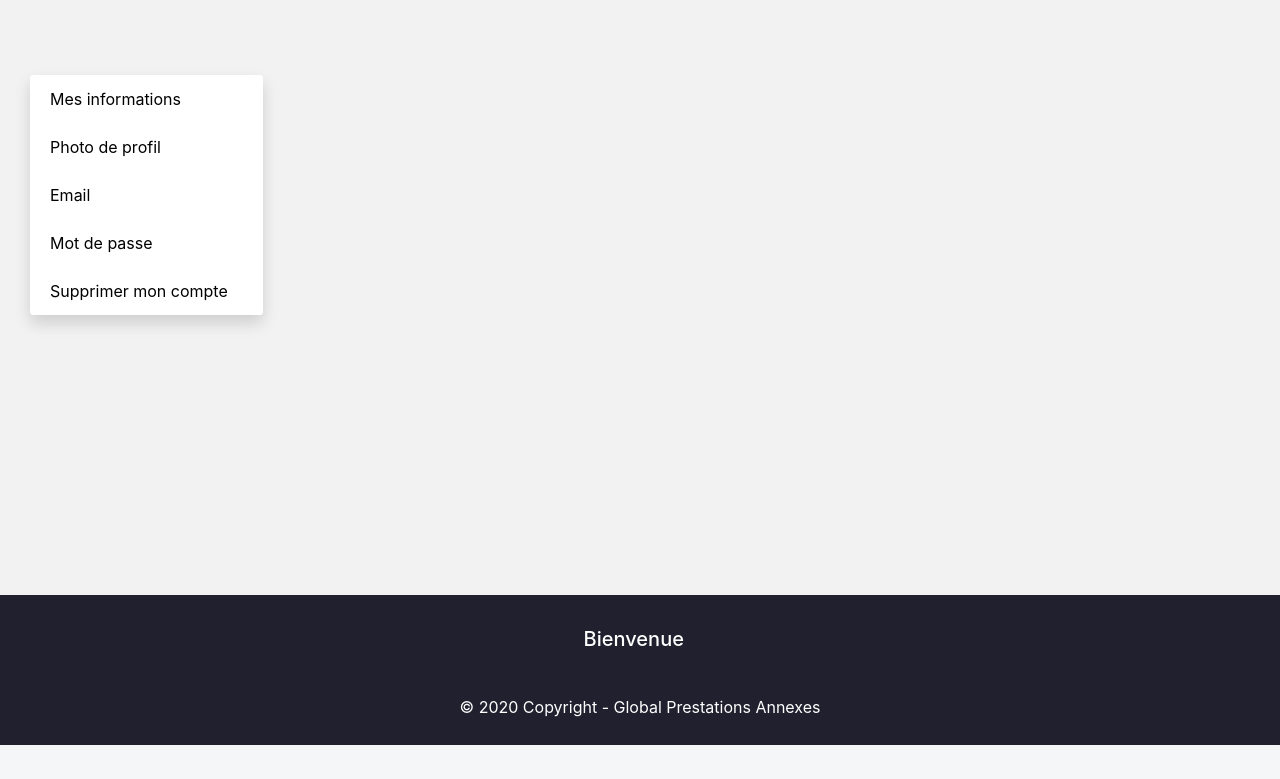
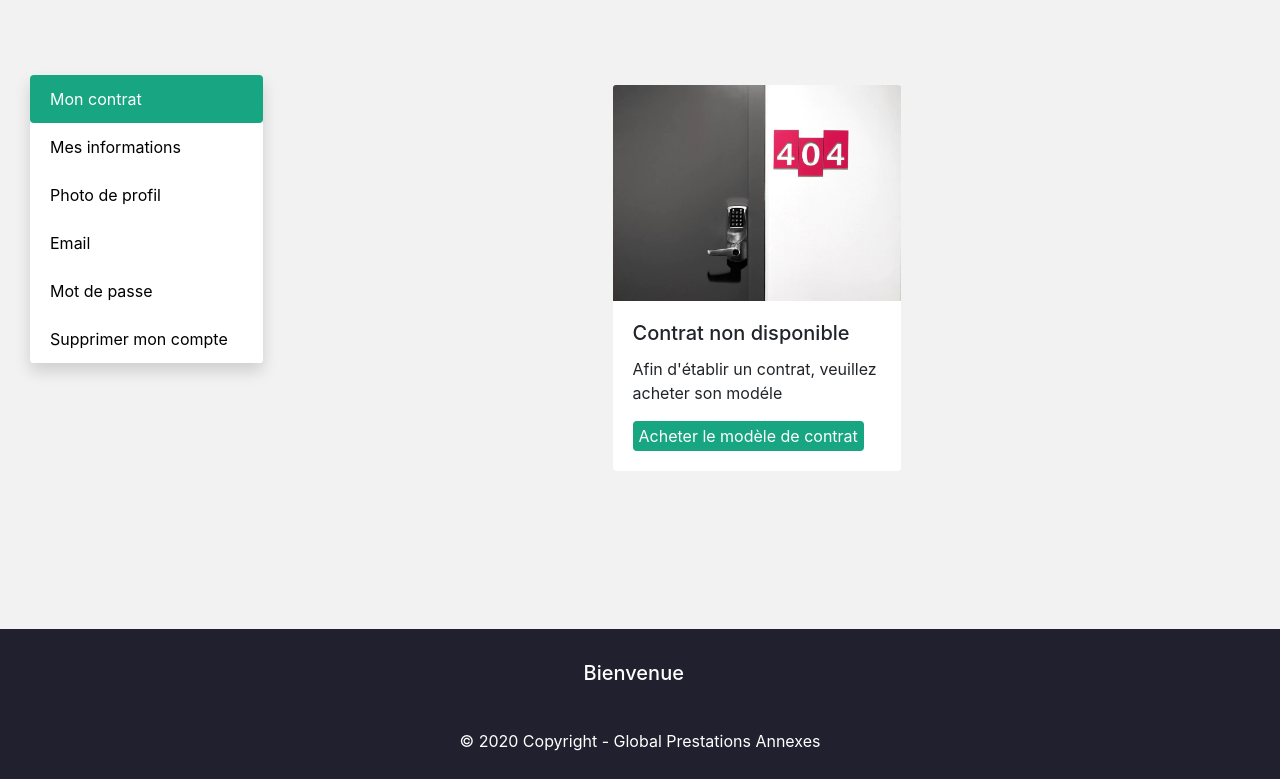
Before and after one commit to adrien-gonzalez/GPA, a PHP site: page /sources/parametre.php?panel=mon_contrat in a window 1280 px wide. Shown: the part 55-834 px from the top of the page. Before the commit the page ends 800 px from the top, so only its background shows below. Run offline with PHP 8.4, Linux system fonts and the light colour scheme; the visitor is signed in with stand-in values (Sample User, id 1); data that the repository does not hold is empty; some libraries are stand-ins or nearby versions.

Commit message:
Ajout d'un contrat (228 euros)

```diff
--- a/css/style.css
+++ b/css/style.css
@@ -1423,15 +1423,18 @@ html, body{
 
 .list_panel {
     width: 18rem;
-    height: 240px;
-}
-
+    height: 288px;
+}
+
+@media (min-width: 550px) {
   .parametre section{
 
     padding: 30px;
     margin-top: 100px;
     display: flex;
     justify-content: space-between;
+    min-width: 550px;
+  }
 }
 
 .parametre .card a{
@@ -1612,3 +1615,8 @@ html, body{
 
   border: none;
 }
+
+.contrat{
+  position: absolute;
+  margin-top: 100px;
+}
--- a/fonctions/update_image.php
+++ b/fonctions/update_image.php
@@ -26,7 +26,7 @@ else
 		$filename=$name.".jpg";
 		$location = "../img/profil/".$filename;
 
-		if($_FILES["file"]["size"] < 30000)
+		if($_FILES["file"]["size"] < 1000000)
 		{
 			move_uploaded_file($_FILES['file']['tmp_name'],$location);
 
--- a/gt-admin/fonctions/fonction_administration.php
+++ b/gt-admin/fonctions/fonction_administration.php
@@ -114,7 +114,6 @@ else if(isset($_POST['id_user'])){
 	$req_user = "SELECT *FROM utilisateurs WHERE id='$id_user'";
 	$execute_req_user = mysqli_query($base, $req_user);
 	$element=mysqli_num_rows($execute_req_user);
-	$email = $_POST['email'];
 
 	if($element > 0)
 	{
--- a/gt-admin/index.php
+++ b/gt-admin/index.php
@@ -537,7 +537,7 @@
 				    	<p class="h6 text-muted" id="nom_prenom"></p>
 				    	<p class="h6 text-muted" id="age"></p>
 				    	<p class="h6 text-muted" id="inscription_date"><p>
-				    	<img id="profil_user" src="">
+				    	<img id="profil_user" src="" width="50px" height="50px">
 				    </div>
 				    <div class="modal-footer">
 				    	<input type="hidden" id="id_user_hidden">
--- a/gt-admin/js/administration.js
+++ b/gt-admin/js/administration.js
@@ -109,7 +109,6 @@ $(document).ready(function (){
         data: {id_user: id_user},
 
             success: function(data){
-                // console.log(data)
 
             var result = JSON.parse(data);
             id = result[0].id
--- a/js/log/inscription.js
+++ b/js/log/inscription.js
@@ -61,7 +61,7 @@ $(function(){
 			{
 				upload = 1
 			}
-			if(upload  == 1 && image_size < 30000)
+			if(upload  == 1 && image_size < 1000000)
 			{
 				$("#label_image").css({"display" : "none"})
 				$("#erreur_format").remove()
@@ -89,7 +89,7 @@ $(function(){
 					$("#label_image").css({"display" : "inherit"})
 					img.addClass('hidden');
 				}
-				else if(image_size > 30000)
+				else if(image_size > 1000000)
 				{
 					$("#label_image").text("Image trop grosse !")
 					$("#image_none").remove()
--- a/js/parametre/parametre.js
+++ b/js/parametre/parametre.js
@@ -249,7 +249,6 @@ $(document).ready(function (){
 				processData: false,
 				success: function(response){
 
-
 						if(response === "too large")
 						{
 							$("#new_image").attr("src", "../img/profil/"+image_delete+"")
--- a/sources/parametre.php
+++ b/sources/parametre.php
@@ -37,6 +37,7 @@
         	<section class="w-100">
         		<div class="card list_panel shadow">
 					<ul class="list-group list-group-flush">
+				    	<a href="parametre.php?panel=mon_contrat"><li id="mon_contrat" class="list-group-item">Mon contrat</li></a>
 				    	<a href="parametre.php?panel=mes_informations"><li id="mes_informations" class="list-group-item">Mes informations</li></a>
 				    	<a href="parametre.php?panel=photo_profil"><li id="photo_profil" class="list-group-item">Photo de profil</li></a>
 				    	<a href="parametre.php?panel=email"><li id="email" class="list-group-item">Email</li></a>
@@ -54,7 +55,49 @@
 					 		$execute_req_user = mysqli_query($base, $req_user);
 					 		$resultat_req_user = mysqli_fetch_array($execute_req_user);
 
-					 		if($_GET['panel'] == "mes_informations")
+					 		if($_GET['panel'] == "mon_contrat")
+					 		{
+					 			$id_user = $resultat_req_user['id'];
+					 			$access_contrat = "SELECT *FROM contrat WHERE id_user ='$id_user'";
+					 			$execute_access_contrat = mysqli_query($base, $access_contrat);
+					 			$ifaccess = mysqli_num_rows($execute_access_contrat);
+
+					 			if($ifaccess != 0)
+					 			{
+					 			?>
+						 			<div class="d-flex justify-content-center w-100">
+								    	<div class="card" style="width: 18rem;">
+								  			<img src="../img/images_site/contrat.jpg" class="card-img-top" alt="...">
+								  			<div class="card-body">
+											    <h5 class="card-title">Contrat disponible</h5>
+											    <p class="card-text">Model contrat de prestations de services - Gestionnaire transport - commissionnaire transport</p>
+											    <object type="application/vnd.oasis.opendocument.text" data="data/test.odt">
+													<a href="../contrat/$2y$12$JMV0HTgmddRLvgJRopuAQpfes08GNsvRI6F0R54wC3Ekaguo3egCYa.odt"><button class="button_design">Télécharger le modèle de contrat</button></a>
+												</object>
+								  			</div>
+										</div>
+									</div>
+								<?php
+					 			}
+					 			else
+					 			{
+					 			?>
+					 				<div class="d-flex justify-content-center w-100">
+								    	<div class="card" style="width: 18rem;">
+								  			<img src="../img/images_site/error.jpg" class="card-img-top" alt="...">
+								  			<div class="card-body">
+											    <h5 class="card-title">Contrat non disponible</h5>
+											    <p class="card-text">Afin d'établir un contrat, veuillez acheter son modéle</p>
+											    <object type="application/vnd.oasis.opendocument.text" data="data/test.odt">
+													<a href="contrat.php"><button class="button_design">Acheter le modèle de contrat</button></a>
+												</object>
+								  			</div>
+										</div>
+									</div>
+								<?php
+					 			}
+					 		}
+					 		else if($_GET['panel'] == "mes_informations")
 					 		{
 					 		?>
 					 			<div class="limiter">
@@ -77,15 +120,13 @@
 														<span class="focus-input100"></span>
 													</div>
 												</div>
-								                <div class="alignement align-items-center m-b-20">
-									                <div class="login wrap-input100 rs1-wrap-input100 validate-input taille2">
+									            <div class="login wrap-input100 rs1-wrap-input100 validate-input taille1 m-b-20">
 									                <input id="nom" class="input100" type="text" name="nom" placeholder="Nom" value="<?php echo $resultat_req_user['nom']?>">
 									                <span class="focus-input100"></span>
 									            </div>
-									                <div class="login wrap-input100 rs1-wrap-input100 validate-input taille2">
+									            <div class="login wrap-input100 rs1-wrap-input100 validate-input taille1 m-b-20">
 									                <input id="prenom" class="input100" type="text" name="prenom" placeholder="Prenom" value="<?php echo $resultat_req_user['prenom']?>">
 									                <span class="focus-input100"></span>
-									                </div>
 									            </div>
 									            <div class="password1 wrap-input100 rs1-wrap-input100 validate-input taille1 m-b-20">
 									                <input id="adresse" class="input100" type="text" name="adresse" placeholder="Adresse" value="<?php echo $resultat_req_user['adresse']?>">
@@ -112,7 +153,7 @@
 								                <span class="login100-form-title p-b-34">
 								                    Email
 								                </span>
-								                <div class="flex-row align-items-center input-email">
+								                <div class="flex-row align-items-center input-email w-100">
 									                <div class="login wrap-input100 rs1-wrap-input100 validate-input w-60 admin_login_change">
 									                    <input id="email" disabled class="input100" type="text" name="email" placeholder="Email" value="<?php echo $resultat_req_user['email'] ?>">
 									                    <span class="focus-input100"></span>
@@ -135,7 +176,7 @@
 								                <span class="login100-form-title p-b-34">
 								                    Mot de passe
 								                </span>
-								                <div class="flex-row align-items-center input-password">
+								                <div class="flex-row align-items-center input-password w-100">
 									                <div class="login wrap-input100 rs1-wrap-input100 validate-input w-60 admin_login_change">
 									                    <input id="email" disabled class="input100" type="password" name="email" placeholder="Email" value="<?php echo substr($resultat_req_user['password'],0,10) ?>">
 									                    <span class="focus-input100"></span>
```
Also changed, not shown: index.php (+11 -0 lines), sources/contrat.php (+44 -1 lines), sources/paiement.php (+15 -2 lines), .htaccess (added), img/images_site/contrat.jpg (added), img/images_site/error.jpg (added), img/profil/3680f8980da863ad4384a39770fbf9008e24e2d1.jpg (renamed from img/profil/654b96d85f9d8a9e65569f4e19f4bc110e886988.jpg), img/profil/d5cc247032e98f31d13852291867a9eb634e6b7e.jpg (added), img/profil/fc1d161de04fa316db16700279a63cfb027b4174.jpg (deleted), 1 other file. Lines whose indentation alone changed are shown as unchanged.
